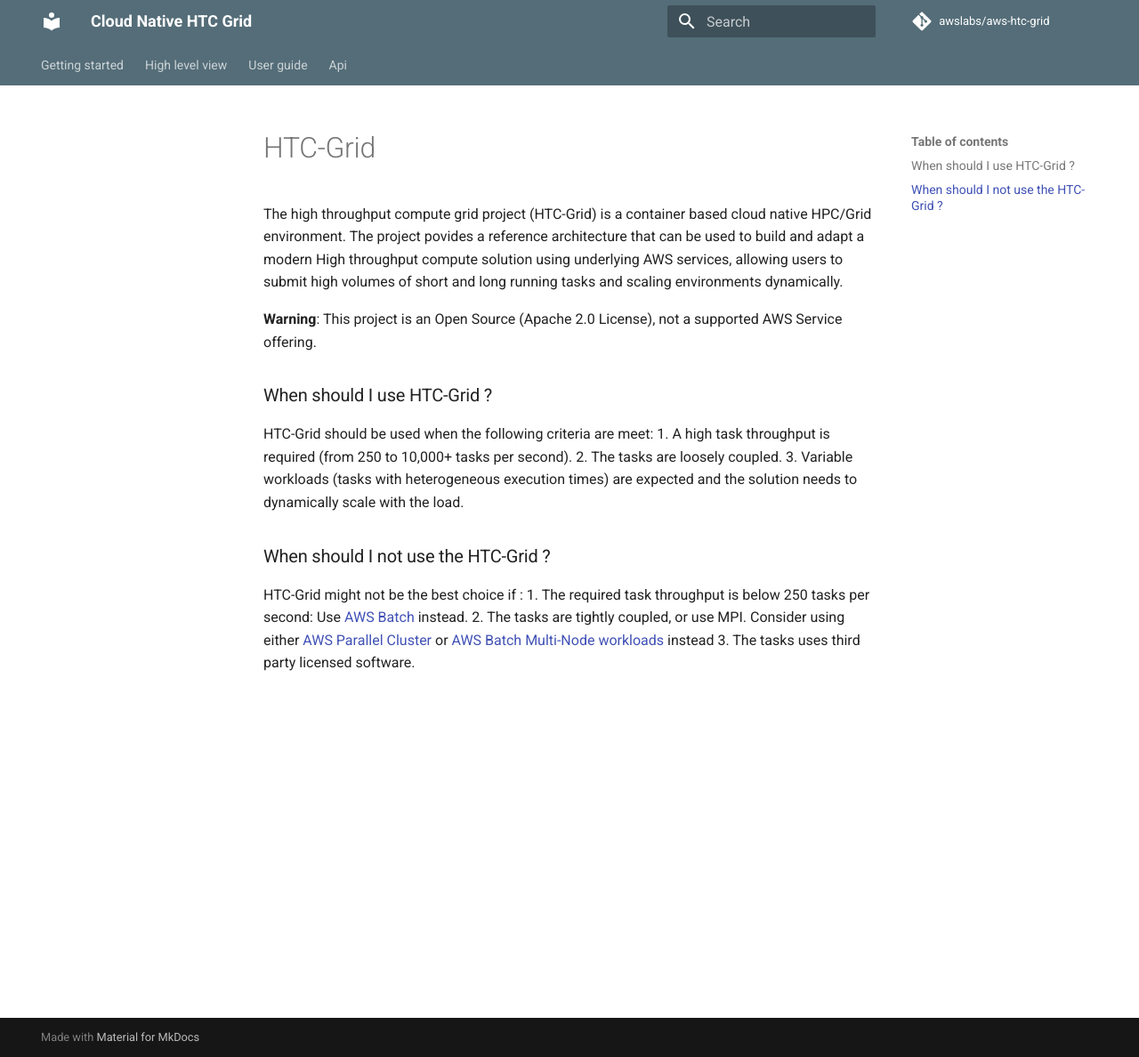
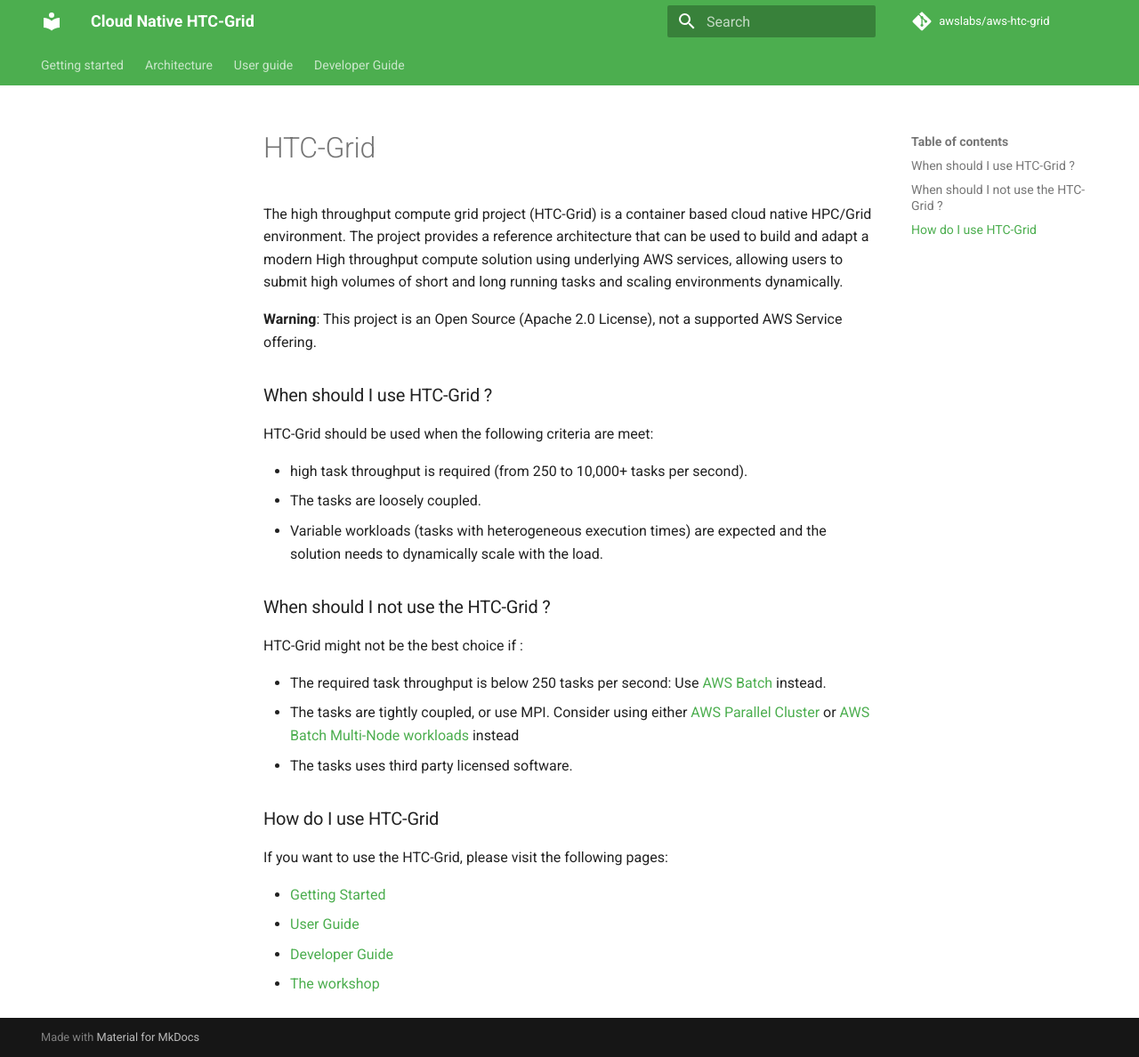
Before and after one commit to finos/htc-grid, an MkDocs documentation site: the page built from docs/project/index.md, in a window 1280 px wide and 1188 px high. Shown: the whole window at 89% size. Built offline with MkDocs 1.6.1 and Material for MkDocs 9.7.7, drawn with Linux system fonts in a browser that asks for light colours; comment, search, counter and statistics services are not loaded.

```diff
--- a/docs/project/index.md
+++ b/docs/project/index.md
@@ -1,16 +1,26 @@
 # HTC-Grid
-The high throughput compute grid project (HTC-Grid) is a container based cloud native HPC/Grid environment. The project povides a reference architecture that can be used to build and adapt a modern High throughput compute solution using underlying AWS services, allowing users to submit high volumes of short and long running tasks and scaling environments dynamically.
+The high throughput compute grid project (HTC-Grid) is a container based cloud native HPC/Grid environment. The project provides a reference architecture that can be used to build and adapt a modern High throughput compute solution using underlying AWS services, allowing users to submit high volumes of short and long running tasks and scaling environments dynamically.
 
 **Warning**: This project is an Open Source (Apache 2.0 License), not a supported AWS Service offering.
 
 ### When should I use HTC-Grid ?
 HTC-Grid should be used when the following criteria are meet:
-1. A high task throughput is required (from 250 to 10,000+ tasks per second).
-2. The tasks are loosely coupled.
-3. Variable workloads (tasks with heterogeneous execution times) are expected and the solution needs to dynamically scale with the load.
+
+* high task throughput is required (from 250 to 10,000+ tasks per second).
+* The tasks are loosely coupled.
+* Variable workloads (tasks with heterogeneous execution times) are expected and the solution needs to dynamically scale with the load.
 
 ### When should I not use the HTC-Grid ?
 HTC-Grid might not be the best choice if :
-1. The required task throughput is below 250 tasks per second: Use [AWS Batch](https://aws.amazon.com/batch/) instead.
-2. The tasks are tightly coupled, or use MPI. Consider using either [AWS Parallel Cluster](https://aws.amazon.com/hpc/parallelcluster/) or [AWS Batch Multi-Node workloads](https://docs.aws.amazon.com/batch/latest/userguide/multi-node-parallel-jobs.html) instead
-3. The tasks uses third party licensed software.
+
+* The required task throughput is below 250 tasks per second: Use [AWS Batch](https://aws.amazon.com/batch/) instead.
+* The tasks are tightly coupled, or use MPI. Consider using either [AWS Parallel Cluster](https://aws.amazon.com/hpc/parallelcluster/) or [AWS Batch Multi-Node workloads](https://docs.aws.amazon.com/batch/latest/userguide/multi-node-parallel-jobs.html) instead
+* The tasks uses third party licensed software.
+
+### How do I use HTC-Grid
+If you want to use the HTC-Grid, please visit the following pages:
+
+* [Getting Started](./getting_started/prerequisite.md)
+* [User Guide](./user_guide/creating_your_a_client.md)
+* [Developer Guide](./api/index.md)
+* [The workshop](https://main.d5fll76yf0v34.amplifyapp.com/)
--- a/mkdocs.yml
+++ b/mkdocs.yml
@@ -1,5 +1,5 @@
-
-site_name: Cloud Native HTC Grid
+site_name: Cloud Native HTC-Grid
+site_url: https://docs.d12sqmpa4c7emq.amplifyapp.com
 docs_dir: docs/project
 plugins:
   - search # necessary for search to work
@@ -7,7 +7,7 @@ plugins:
 theme:
   name: 'material'
   palette:
-    primary: 'blue grey' # Used as the main color for the site top bar,
+    primary: 'green' # Used as the main color for the site top bar,
     # links, etc...
     accent: 'deep orange' # Used as the highlight color for the site
   features:
```
Also changed, not shown: docs/project/api/client/index.md (+2 -2 lines), docs/project/api/index.md (+1 -1 lines), docs/project/getting_started/happy-path.md (+4 -7 lines), docs/project/getting_started/index.md (renamed from docs/project/getting_started/introduction.md, +1 -0 lines), docs/project/.pages, docs/project/api/.pages (added), docs/project/api/worker/.pages (added), docs/project/architecture/architecture.md (renamed from docs/project/high_level_view/architecture.md), docs/project/getting_started/.pages.
